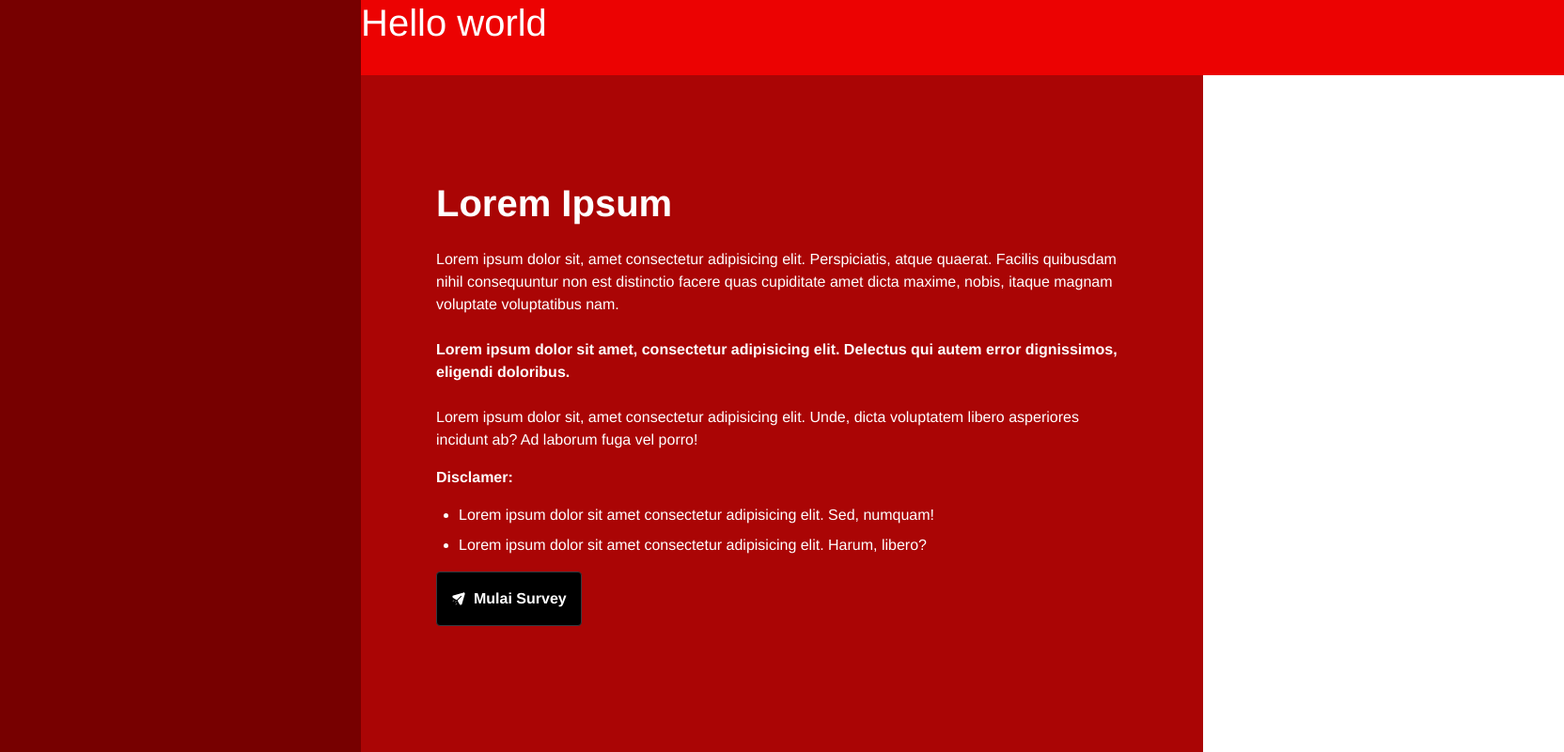
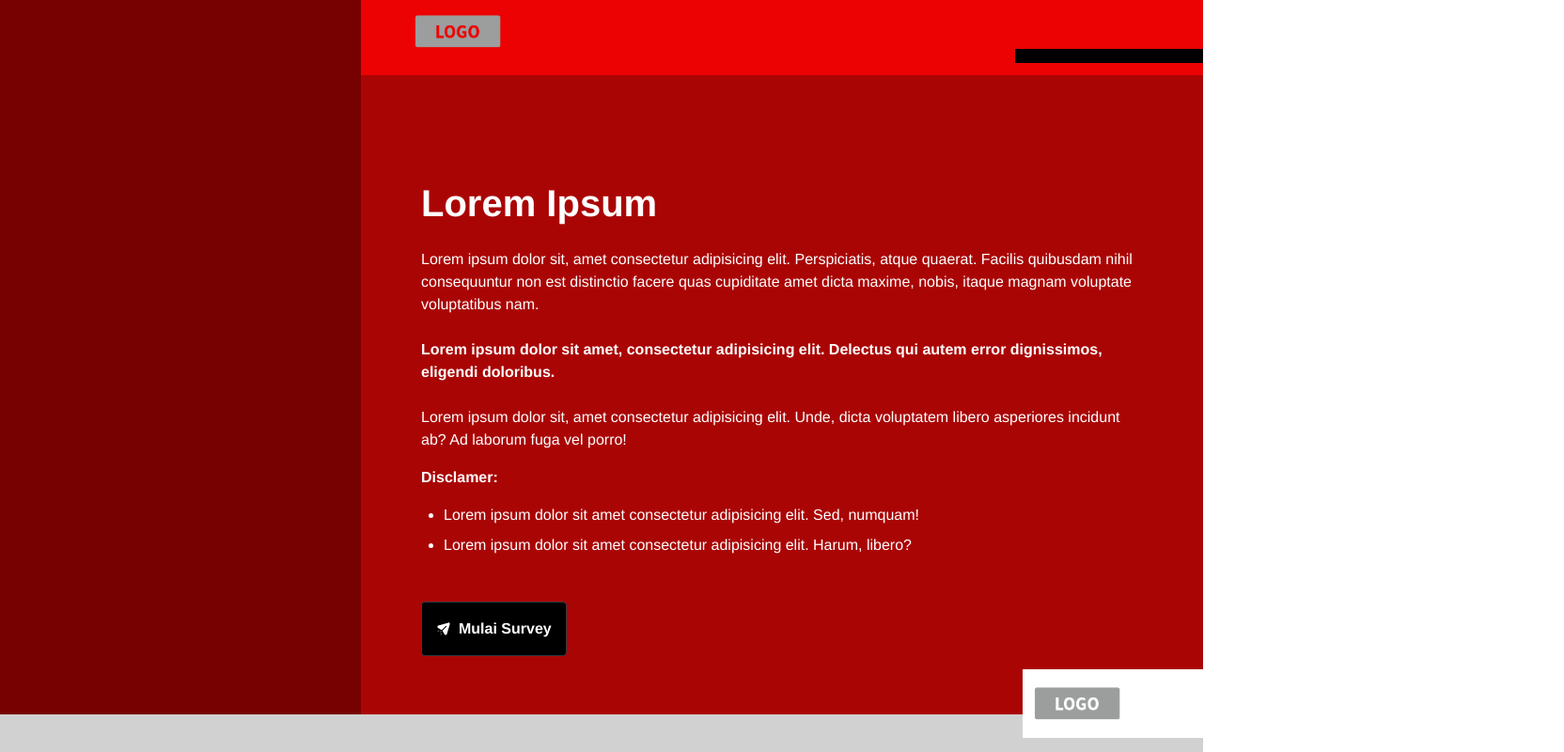
Before and after one commit to bentansusanto/web-survey, a Vue app: page / in a window 1280 px wide. Shown: the top 800 px of the page at 94% size, 1664 px wide, since content can reach past the window. Built offline with nearby package versions, Linux system fonts and the light colour scheme.

Commit message:
add logo

```diff
--- a/src/views/Homepage/HomeView.vue
+++ b/src/views/Homepage/HomeView.vue
@@ -4,6 +4,7 @@
       <SideNav />
       <ContentView />
     </div>
+    <div class="bg-list"></div>
   </div>
 </template>
 
@@ -24,4 +25,10 @@ export default {
   display: flex;
   flex-direction: row;
 }
+
+.bg-list {
+  background-color: #d1d1d1;
+  width: 100vw;
+  height: 5vh;
+}
 </style>
--- a/src/views/Homepage/SideNav.vue
+++ b/src/views/Homepage/SideNav.vue
@@ -10,6 +10,6 @@ export default {};
 .side-background {
   background: #770000;
   width: 30vw;
-  height: 100vh;
+  height: 95vh;
 }
 </style>
--- a/src/views/Homepage/components/NavbarHome.vue
+++ b/src/views/Homepage/components/NavbarHome.vue
@@ -1,6 +1,13 @@
 <template>
   <div class="bg-navbar">
-    <h1>Hello world</h1>
+    <div class="d-flex align-items-end">
+      <img
+        src="../../../assets/logo-client.svg"
+        alt="logo-client.svg"
+        class="ml-5"
+      />
+      <div class="bg-list ml-auto" />
+    </div>
   </div>
 </template>
 
@@ -11,7 +18,13 @@ export default {};
 <style lang="scss" scoped>
 .bg-navbar {
   background-color: rgb(236, 2, 2);
-  width: 100vw;
+  width: 100%;
   height: 10vh;
 }
+
+.bg-list {
+  background-color: black;
+  width: 200px;
+  height: 15px;
+}
 </style>
--- a/src/views/Homepage/components/OpeningHome.vue
+++ b/src/views/Homepage/components/OpeningHome.vue
@@ -29,10 +29,13 @@
           </li>
         </ul>
       </div>
-      <b-button variant="dark align-items-center d-flex button-survei">
+      <b-button variant="dark align-items-center d-flex button-survei mt-5">
         <img src="../../../assets/Send.svg" alt="" />
         <p class="font-weight-bold ml-2 pt-3 text-capitalize">Mulai survey</p>
       </b-button>
+    </div>
+    <div class="bg-logo">
+      <img src="../../../assets/logo-client.svg" alt="logo-client.svg" />
     </div>
   </div>
 </template>
@@ -44,11 +47,12 @@ export default {};
 <style lang="scss" scoped>
 .bg-opening {
   background-color: rgb(170, 5, 5);
-  height: 90vh;
+  height: 85vh;
+  position: relative;
 }
 
 .content {
-  padding: 7rem 5rem;
+  padding: 7rem 4rem;
 }
 
 .button-survei {
@@ -59,4 +63,13 @@ export default {};
 .button-survei:hover {
   background-color: #000;
 }
+
+.bg-logo {
+  position: absolute;
+  right: 0;
+  bottom: -25px;
+  background-color: white;
+  width: 12rem;
+  padding: 3px;
+}
 </style>
```
Also changed, not shown: src/assets/logo-client.svg (added).
